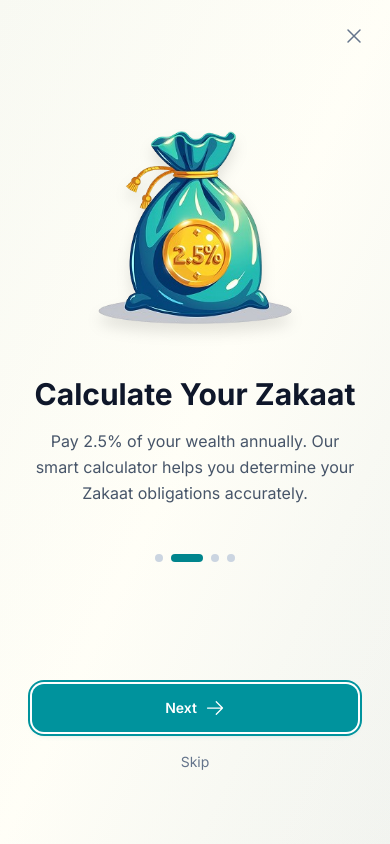
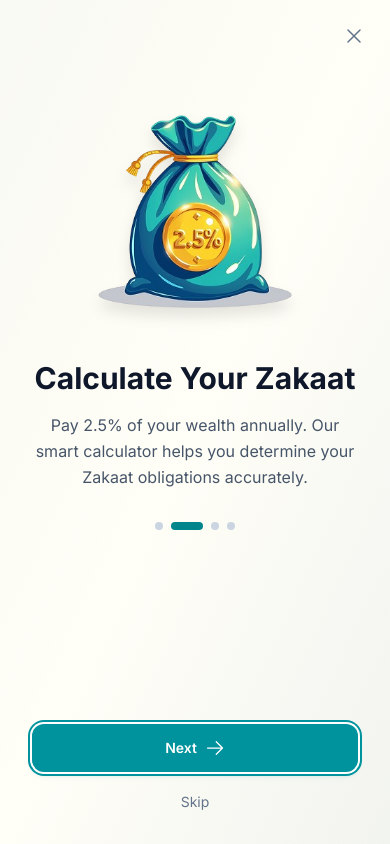
Before and after one commit to Zaakiyah/zaakiyah-frontend, a React (Vite) app: page /onboarding in a window 390 px wide. Both pictures are taken after a click on the button "Get Started". Built offline with nearby package versions, Linux system fonts and the light colour scheme; no server answers.

Commit message:
Refactor layout of authentication and onboarding pages to utilize custom viewport height for improved mobile experience. Update CSS for consistent styling and enhance usability by adjusting padding and overflow properties across multiple components.

```diff
--- a/src/index.css
+++ b/src/index.css
@@ -5,6 +5,8 @@ html {
     height: 100%;
     height: -webkit-fill-available;
     overflow: hidden;
+    /* Custom viewport height variable - will be set by JavaScript */
+    --vh: 1vh;
 }
 
 body {
@@ -38,6 +40,13 @@ body {
     -webkit-overflow-scrolling: touch;
     /* Support for safe areas (notches, etc.) */
     padding: env(safe-area-inset-top) env(safe-area-inset-right) env(safe-area-inset-bottom) env(safe-area-inset-left);
+}
+
+/* Utility class for exact viewport height */
+.h-screen-vh {
+    height: calc(var(--vh, 1vh) * 100);
+    min-height: calc(var(--vh, 1vh) * 100);
+    max-height: calc(var(--vh, 1vh) * 100);
 }
 
 /* Re-enable text selection for input fields and content areas */
--- a/src/pages/OnboardingPage.tsx
+++ b/src/pages/OnboardingPage.tsx
@@ -90,7 +90,7 @@ export default function OnboardingPage() {
 	const isFirstSlide = currentSlide === 0;
 
 	return (
-		<div className="min-h-screen bg-gradient-to-br from-slate-50 via-white to-slate-100 relative overflow-hidden">
+		<div className="h-screen-vh bg-gradient-to-br from-slate-50 via-white to-slate-100 relative overflow-hidden">
 			{/* Skip Button - Only show after first slide */}
 			{!isExiting && !isFirstSlide && (
 				<motion.button
@@ -107,8 +107,8 @@ export default function OnboardingPage() {
 
 			{/* Content */}
 			<div
-				className={`min-h-screen flex flex-col items-center justify-center px-4 py-8 relative z-10 ${
-					isFirstSlide ? '' : 'pt-24'
+				className={`h-full flex flex-col items-center justify-center px-4 py-2 relative z-10 overflow-y-auto ${
+					isFirstSlide ? '' : 'pt-20'
 				}`}
 			>
 				<AnimatePresence mode="wait">
@@ -217,7 +217,7 @@ export default function OnboardingPage() {
 						initial={{ opacity: 0 }}
 						animate={{ opacity: 1 }}
 						transition={{ delay: 0.6 }}
-						className="flex gap-2 mt-12 mb-8"
+						className="flex gap-2 mt-8 mb-4"
 					>
 						{slides.map((_, index) => (
 							<button
@@ -239,7 +239,7 @@ export default function OnboardingPage() {
 					initial={{ opacity: 0, y: 20 }}
 					animate={{ opacity: 1, y: 0 }}
 					transition={{ delay: isFirstSlide ? 0.8 : 0.6 }}
-					className="w-full max-w-md space-y-3 px-4 mt-auto pb-8 relative z-20"
+					className="w-full max-w-md space-y-3 px-4 mt-auto pb-4 relative z-20"
 				>
 					{isLastSlide ? (
 						<>
--- a/src/pages/auth/ForgotPasswordPage.tsx
+++ b/src/pages/auth/ForgotPasswordPage.tsx
@@ -20,12 +20,12 @@ export default function ForgotPasswordPage() {
 	});
 
 	return (
-		<div className="min-h-screen bg-slate-50 flex items-center justify-center px-4 py-8">
+		<div className="h-screen-vh bg-slate-50 flex items-center justify-center px-4 py-2 overflow-y-auto">
 			<motion.div
 				initial={{ opacity: 0, y: 20 }}
 				animate={{ opacity: 1, y: 0 }}
 				transition={{ duration: 0.3 }}
-				className="w-full max-w-md bg-white rounded-xl shadow-sm border border-slate-200/60 p-6"
+				className="w-full max-w-md bg-white rounded-xl shadow-sm border border-slate-200/60 p-4 sm:p-6 my-auto"
 			>
 				<div className="text-center mb-6">
 					<h1 className="text-2xl font-bold text-slate-900 mb-1.5">
--- a/src/pages/auth/LoginPage.tsx
+++ b/src/pages/auth/LoginPage.tsx
@@ -27,12 +27,12 @@ export default function LoginPage() {
 	});
 
 	return (
-		<div className="min-h-screen bg-slate-50 flex items-center justify-center px-4 py-8">
+		<div className="h-screen-vh bg-slate-50 flex items-center justify-center px-4 py-2 overflow-y-auto">
 			<motion.div
 				initial={{ opacity: 0, y: 20 }}
 				animate={{ opacity: 1, y: 0 }}
 				transition={{ duration: 0.3 }}
-				className="w-full max-w-md bg-white rounded-xl shadow-sm border border-slate-200/60 p-6"
+				className="w-full max-w-md bg-white rounded-xl shadow-sm border border-slate-200/60 p-4 sm:p-6 my-auto"
 			>
 				{/* Header */}
 				<div className="text-center mb-6">
--- a/src/pages/auth/OAuthCallbackPage.tsx
+++ b/src/pages/auth/OAuthCallbackPage.tsx
@@ -54,12 +54,12 @@ export default function OAuthCallbackPage() {
 
 	if (error || (!token && !isLoading)) {
 		return (
-			<div className="min-h-screen bg-slate-50 flex items-center justify-center px-4 py-8">
+			<div className="h-screen-vh bg-slate-50 flex items-center justify-center px-4 py-2 overflow-y-auto">
 				<motion.div
 					initial={{ opacity: 0, y: 20 }}
 					animate={{ opacity: 1, y: 0 }}
 					transition={{ duration: 0.3 }}
-					className="w-full max-w-md bg-white rounded-xl shadow-sm border border-slate-200/60 p-6 text-center"
+					className="w-full max-w-md bg-white rounded-xl shadow-sm border border-slate-200/60 p-4 sm:p-6 text-center my-auto"
 				>
 					<motion.div
 						initial={{ scale: 0 }}
@@ -88,7 +88,7 @@ export default function OAuthCallbackPage() {
 	}
 
 	return (
-		<div className="min-h-screen bg-slate-50 flex items-center justify-center px-4 py-8">
+		<div className="h-screen-vh bg-slate-50 flex items-center justify-center px-4 py-2 overflow-y-auto">
 			<motion.div
 				initial={{ opacity: 0, y: 20 }}
 				animate={{ opacity: 1, y: 0 }}
--- a/src/pages/auth/ResetPasswordPage.tsx
+++ b/src/pages/auth/ResetPasswordPage.tsx
@@ -40,12 +40,12 @@ export default function ResetPasswordPage() {
 
 	if (success) {
 		return (
-			<div className="min-h-screen bg-slate-50 flex items-center justify-center px-4 py-8">
+			<div className="h-screen-vh bg-slate-50 flex items-center justify-center px-4 py-2 overflow-y-auto">
 				<motion.div
 					initial={{ opacity: 0, y: 20 }}
 					animate={{ opacity: 1, y: 0 }}
 					transition={{ duration: 0.3 }}
-					className="w-full max-w-md bg-white rounded-xl shadow-sm border border-slate-200/60 p-6 text-center"
+					className="w-full max-w-md bg-white rounded-xl shadow-sm border border-slate-200/60 p-4 sm:p-6 text-center my-auto"
 				>
 					<motion.div
 						initial={{ scale: 0 }}
@@ -67,12 +67,12 @@ export default function ResetPasswordPage() {
 	}
 
 	return (
-		<div className="min-h-screen bg-slate-50 flex items-center justify-center px-4 py-8">
+		<div className="h-screen-vh bg-slate-50 flex items-center justify-center px-4 py-2 overflow-y-auto">
 			<motion.div
 				initial={{ opacity: 0, y: 20 }}
 				animate={{ opacity: 1, y: 0 }}
 				transition={{ duration: 0.3 }}
-				className="w-full max-w-md bg-white rounded-xl shadow-sm border border-slate-200/60 p-6"
+				className="w-full max-w-md bg-white rounded-xl shadow-sm border border-slate-200/60 p-4 sm:p-6 my-auto"
 			>
 				<div className="text-center mb-6">
 					<h1 className="text-2xl font-bold text-slate-900 mb-1.5">
--- a/src/pages/auth/SignupPage.tsx
+++ b/src/pages/auth/SignupPage.tsx
@@ -120,12 +120,12 @@ export default function SignupPage() {
 	};
 
 	return (
-		<div className="min-h-screen bg-slate-50 flex items-center justify-center px-4 py-8">
+		<div className="h-screen-vh bg-slate-50 flex items-center justify-center px-4 py-2 overflow-y-auto">
 			<motion.div
 				initial={{ opacity: 0, y: 20 }}
 				animate={{ opacity: 1, y: 0 }}
 				transition={{ duration: 0.3 }}
-				className="w-full max-w-2xl bg-white rounded-xl shadow-sm border border-slate-200/60 p-6"
+				className="w-full max-w-2xl bg-white rounded-xl shadow-sm border border-slate-200/60 p-4 sm:p-6 my-auto max-h-full overflow-y-auto"
 			>
 				{/* Header */}
 				<div className="text-center mb-6">
```
Lines whose indentation alone changed are shown as unchanged.
